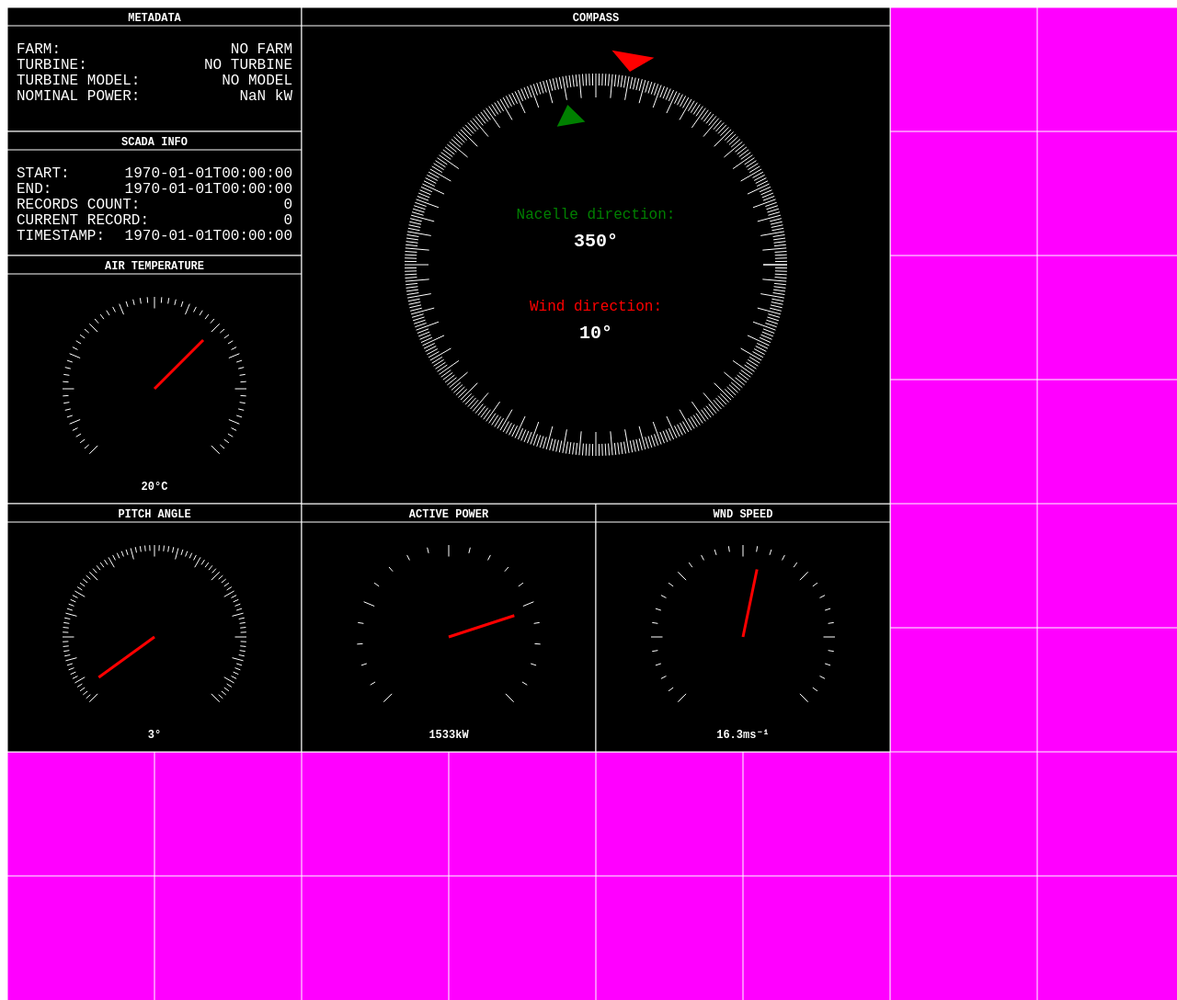
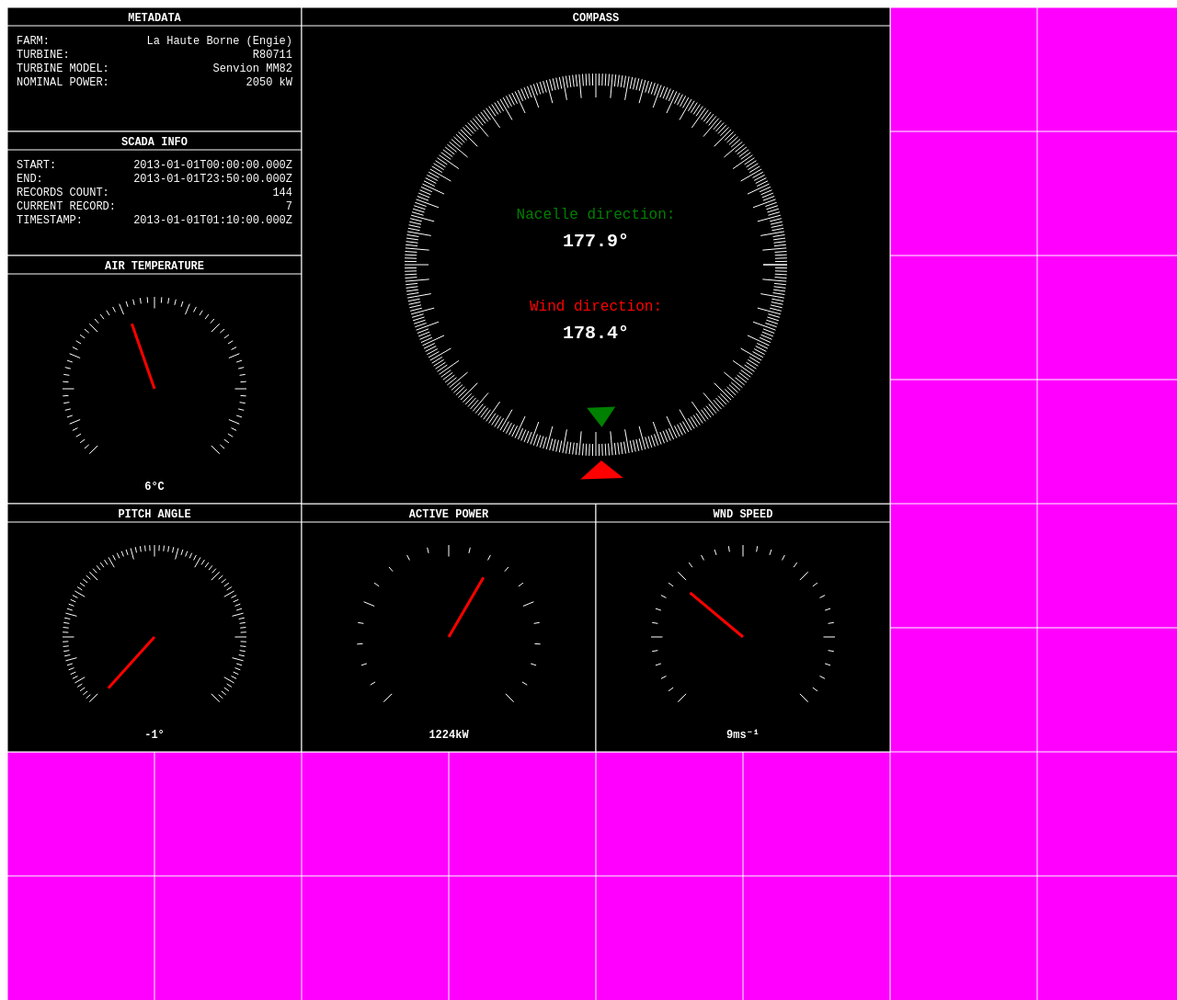
Before and after one commit to jtremesay/scadaplayer, a website built with Vite: page index.html in a window 1280 px wide. Shown: the top 1088 px of the page at 92% size. Built offline with nearby package versions, Linux system fonts and the light colour scheme.

Commit message:
ami atiom from scda without erreor !!!

```diff
--- a/index.html
+++ b/index.html
@@ -14,10 +14,10 @@
       <label for="metadata">Metadata:</label>
       <textarea id="metadata" cols="90" rows="10">
 {
-  farm: "La Haute Borne (Engie)",
-  turbine: "R80711",
-  model: "Senvion MM82",
-  nominal_power: 2050
+  "farm": "La Haute Borne (Engie)",
+  "turbine": "R80711",
+  "turbine_model": "Senvion MM82",
+  "nominal_power": 2050
 }
       </textarea>
     </p>
--- a/src/main.ts
+++ b/src/main.ts
@@ -1,3 +1,47 @@
+interface ScadaRecord {
+  timestamp: Date
+  wind_speed: number
+  wind_direction: number
+  air_temperature: number
+  nacelle_direction: number
+  active_power: number
+  pitch_angle: number
+}
+
+
+interface Metadata {
+  farm: string | null
+  turbine: string | null
+  turbine_model: string | null
+  nominal_power: number | null
+}
+
+function parse_scada(scada: string): ScadaRecord[] {
+  let lines = scada.split("\n")
+
+  // Parse headers
+  let lut: Record<string, number> = {}
+  lines[0].split(",").forEach((value, i) => {
+    lut[value] = i
+  })
+  lines.splice(0, 1)
+
+  return lines.map((value) => value.trim()).filter((value) => value.length).map((line) => {
+    let values = line.split(",")
+
+    return {
+      timestamp: new Date(values[lut["timestamp"]]),
+      wind_speed: Number.parseFloat(values[lut["wind_speed"]]),
+      wind_direction: Number.parseFloat(values[lut["wind_direction"]]),
+      air_temperature: Number.parseFloat(values[lut["air_temperature"]]),
+      nacelle_direction: Number.parseFloat(values[lut["nacelle_direction"]]),
+      active_power: Number.parseFloat(values[lut["active_power"]]),
+      pitch_angle: Number.parseFloat(values[lut["pitch_angle"]]),
+    }
+  })
+}
+
+
 class Size {
   width: number
   height: number
@@ -33,6 +77,8 @@ class Widget {
   constructor(rect: Rect) {
     this.rect = rect
   }
+
+  update(_metadata: Metadata, _records: ScadaRecord[], _i: number) { }
 
   draw(ctx: CanvasRenderingContext2D) {
     ctx.save()
@@ -106,6 +152,7 @@ class Gauge extends DashboardItem {
   theta: number
   phase: number
   unit: string
+  precision: number
 
   constructor(label: string, min: number, max: number, grid_rect: Rect) {
     super(label, grid_rect)
@@ -117,6 +164,7 @@ class Gauge extends DashboardItem {
     this.theta = 3 * Math.PI / 2
     this.phase = (2 * Math.PI - this.theta) / 2 + Math.PI / 2
     this.unit = ""
+    this.precision = 0
   }
 
   draw(ctx: CanvasRenderingContext2D): void {
@@ -188,7 +236,7 @@ class Gauge extends DashboardItem {
     ctx.font = "bold 12px monospace";
     ctx.textAlign = "center"
     ctx.fillStyle = "white"
-    ctx.fillText(`${this.value}${this.unit}`, this.rect.size.width / 2, size.height - 15, this.rect.size.width)
+    ctx.fillText(`${this.value.toFixed(this.precision)}${this.unit}`, this.rect.size.width / 2, size.height - 15, this.rect.size.width)
 
     ctx.restore()
   }
@@ -198,7 +246,10 @@ class AirTemperatureGauge extends Gauge {
   constructor(grid_rect: Rect) {
     super("Air Temperature", -20, 40, grid_rect)
     this.unit = "°C"
-    this.value = 20
+  }
+
+  update(_metadata: Metadata, records: ScadaRecord[], i: number) {
+    this.value = records[i].air_temperature
   }
 }
 
@@ -206,7 +257,10 @@ class PitchAngleGauge extends Gauge {
   constructor(grid_rect: Rect) {
     super("Pitch angle", 0, 90, grid_rect)
     this.unit = "°"
-    this.value = 3
+  }
+
+  update(_metadata: Metadata, records: ScadaRecord[], i: number) {
+    this.value = records[i].pitch_angle
   }
 }
 
@@ -216,7 +270,10 @@ class ActivePowerGauge extends Gauge {
     this.unit = "kW"
     this.short_tick_step = 100
     this.long_tick_step = 500
-    this.value = 1533
+  }
+
+  update(_metadata: Metadata, records: ScadaRecord[], i: number) {
+    this.value = records[i].active_power
   }
 }
 
@@ -224,7 +281,10 @@ class WindSpeedGauge extends Gauge {
   constructor(grid_rect: Rect) {
     super("Wnd speed", 0, 30, grid_rect)
     this.unit = "ms⁻¹"
-    this.value = 16.3
+  }
+
+  update(_metadata: Metadata, records: ScadaRecord[], i: number) {
+    this.value = records[i].wind_speed
   }
 }
 
@@ -234,8 +294,14 @@ class Compass extends DashboardItem {
 
   constructor(grid_rect: Rect) {
     super("Compass", grid_rect)
-    this.wind_direction = 10
-    this.nacelle_direction = 350
+    this.wind_direction = 0
+    this.nacelle_direction = 0
+  }
+
+  update(_metadata: Metadata, records: ScadaRecord[], i: number) {
+    let record = records[i]
+    this.nacelle_direction = record.nacelle_direction
+    this.wind_direction = record.wind_direction
   }
 
   draw(ctx: CanvasRenderingContext2D): void {
@@ -341,8 +407,8 @@ class Compass extends DashboardItem {
 
     ctx.fillStyle = "white"
     ctx.font = "bold 20px monospace"
-    ctx.fillText(`${this.nacelle_direction}°`, center.x, center.y - 20)
-    ctx.fillText(`${this.wind_direction}°`, center.x, center.y + 80)
+    ctx.fillText(`${this.nacelle_direction.toFixed(1)}°`, center.x, center.y - 20)
+    ctx.fillText(`${this.wind_direction.toFixed(1)}°`, center.x, center.y + 80)
 
     ctx.restore()
   }
@@ -365,16 +431,16 @@ class BoxInfo extends DashboardItem {
     super.draw(ctx)
 
     ctx.save()
-    ctx.translate(this.rect.position.x, this.rect.position.y + 50)
+    ctx.translate(this.rect.position.x, this.rect.position.y + 40)
 
 
     this.entries.forEach((entry, i) => {
-      ctx.font = "16px monospace"
+      ctx.font = "12px monospace"
       ctx.textAlign = "left"
       ctx.fillStyle = "white"
-      ctx.fillText(entry.label.toUpperCase() + ":", 10, i * 17, this.rect.size.width)
+      ctx.fillText(entry.label.toUpperCase() + ":", 10, i * 15, this.rect.size.width)
       ctx.textAlign = "right"
-      ctx.fillText(entry.value, this.rect.size.width - 10, i * 17, this.rect.size.width)
+      ctx.fillText(entry.value, this.rect.size.width - 10, i * 15, this.rect.size.width)
     })
 
     ctx.restore()
@@ -386,14 +452,13 @@ class MetadataBoxInfo extends BoxInfo {
     super("Metadata", [], grid_rect)
   }
 
-  draw(ctx: CanvasRenderingContext2D): void {
+  update(metadata: Metadata, _records: ScadaRecord[], _i: number) {
     this.entries = [
-      { label: "Farm", value: "NO FARM" },
-      { label: "Turbine", value: "NO TURBINE" },
-      { label: "Turbine model", value: "NO MODEL" },
-      { label: "Nominal power", value: `${Number.NaN} kW` }
+      { label: "Farm", value: metadata.farm ?? "N/A" },
+      { label: "Turbine", value: metadata.turbine ?? "N/A" },
+      { label: "Turbine model", value: metadata.turbine_model ?? "N/A" },
+      { label: "Nominal power", value: `${metadata.nominal_power} kW` ?? "N/A" }
     ]
-    super.draw(ctx)
   }
 }
 
@@ -403,34 +468,59 @@ class ScadaBoxInfo extends BoxInfo {
 
   }
 
-  draw(ctx: CanvasRenderingContext2D): void {
+  update(_metadata: Metadata, records: ScadaRecord[], i: number) {
     this.entries = [
-      { label: "Start", value: "1970-01-01T00:00:00" },
-      { label: "End", value: "1970-01-01T00:00:00" },
-      { label: "Records count", value: "0" },
-      { label: "Current record", value: "0" },
-      { label: "Timestamp", value: "1970-01-01T00:00:00" },
+      { label: "Start", value: records[0].timestamp.toISOString() },
+      { label: "End", value: records[records.length - 1].timestamp.toISOString() },
+      { label: "Records count", value: records.length.toFixed() },
+      { label: "Current record", value: i.toFixed() },
+      { label: "Timestamp", value: records[i].timestamp.toISOString() },
     ]
-    super.draw(ctx)
   }
 }
 
 class Dashboard extends Widget {
   items: DashboardItem[]
+  metadata_item: MetadataBoxInfo
+  scada_item: ScadaBoxInfo
+  air_temperature_item: AirTemperatureGauge
+  pitch_angle_item: PitchAngleGauge
+  active_power_item: ActivePowerGauge
+  wind_speed_item: WindSpeedGauge
+  compass_item: Compass
 
   constructor() {
     super(new Rect(new Point(0, 0), new Size(1920, 1080)))
-    this.items = [
-      new MetadataBoxInfo(new Rect(new Point(0, 0), new Size(2, 1))),
-      new ScadaBoxInfo(new Rect(new Point(0, 1), new Size(2, 1))),
-      new AirTemperatureGauge(new Rect(new Point(0, 2), new Size(2, 2))),
-      new PitchAngleGauge(new Rect(new Point(0, 4), new Size(2, 2))),
-      new ActivePowerGauge(new Rect(new Point(2, 4), new Size(2, 2))),
-      new WindSpeedGauge(new Rect(new Point(4, 4), new Size(2, 2))),
-      new Compass(
-        new Rect(new Point(2, 0), new Size(4, 4))
-      ),
-    ]
+    this.items = []
+
+    this.metadata_item = new MetadataBoxInfo(new Rect(new Point(0, 0), new Size(2, 1)))
+    this.items.push(this.metadata_item)
+
+    this.scada_item = new ScadaBoxInfo(new Rect(new Point(0, 1), new Size(2, 1)))
+    this.items.push(this.scada_item)
+
+    this.air_temperature_item = new AirTemperatureGauge(new Rect(new Point(0, 2), new Size(2, 2)))
+    this.items.push(this.air_temperature_item)
+
+    this.pitch_angle_item = new PitchAngleGauge(new Rect(new Point(0, 4), new Size(2, 2)))
+    this.items.push(this.pitch_angle_item)
+
+    this.active_power_item = new ActivePowerGauge(new Rect(new Point(2, 4), new Size(2, 2)))
+    this.items.push(this.active_power_item)
+
+    this.wind_speed_item = new WindSpeedGauge(new Rect(new Point(4, 4), new Size(2, 2)))
+    this.items.push(this.wind_speed_item)
+
+    this.compass_item = new Compass(
+      new Rect(new Point(2, 0), new Size(4, 4))
+    )
+    this.items.push(this.compass_item)
+  }
+
+  update(metadata: Metadata, records: ScadaRecord[], i: number) {
+    this.items.forEach((item) => {
+      item.update(metadata, records, i)
+    })
   }
 
   draw(ctx: CanvasRenderingContext2D) {
@@ -464,11 +554,15 @@ class Dashboard extends Widget {
 }
 
 class Engine {
+  metadata: Metadata
+  records: ScadaRecord[]
   canvas: HTMLCanvasElement
   ctx: CanvasRenderingContext2D
   dashboard: Dashboard
 
-  constructor() {
+  constructor(metadata: Metadata, records: ScadaRecord[]) {
+    this.metadata = metadata
+    this.records = records
     this.canvas = document.getElementById("canvas")! as HTMLCanvasElement
     //this.canvas.width /= 2
     //this.canvas.height /= 2
@@ -476,10 +570,13 @@ class Engine {
     this.dashboard = new Dashboard()
   }
 
-  render() {
+  render(time: DOMHighResTimeStamp) {
+    if (this.records.length > 0) {
+      this.dashboard.update(this.metadata, this.records, Math.min(Math.floor(time / 1000), records.length - 1))
+    }
+
     this.ctx.save()
     this.ctx.scale(this.canvas.width / 1920, this.canvas.height / 1080) // Resize to 1920x1080
-
     this.dashboard.draw(this.ctx)
 
     this.ctx.restore()
@@ -491,50 +588,7 @@ class Engine {
   }
 }
 
-interface ScadaRecord {
-  timestamp: Date
-  wind_speed: number
-  wind_direction: number
-  air_temperature: number
-  nacelle_direction: number
-  active_power: number
-  pitch_angle: number
-}
-
-
-interface Metadata {
-  farm: string | null
-  turbine: string | null
-  turbine_model: string | null
-  nominal_power: number | null
-}
-
-function parse_scada(scada: string): ScadaRecord[] {
-  let lines = scada.split("\n")
-
-  // Parse headers
-  let lut: Record<string, number> = {}
-  lines[0].split(",").forEach((value, i) => {
-    lut[value] = i
-  })
-  lines.splice(0, 1)
-
-  return lines.map((line) => {
-    let values = line.split(",")
-    return {
-      timestamp: new Date(values[lut["timestamp"]]),
-      wind_speed: Number.parseFloat(values[lut["wind_speed"]]),
-      wind_direction: Number.parseFloat(values[lut["wind_direction"]]),
-      air_temperature: Number.parseFloat(values[lut["air_temperature"]]),
-      nacelle_direction: Number.parseFloat(values[lut["nacelle_direction"]]),
-      active_power: Number.parseFloat(values[lut["active_power"]]),
-      pitch_angle: Number.parseFloat(values[lut["pitch_angle"]]),
-    }
-  })
-}
-
-
-let records = parse_scada((document.getElementById("scada")! as HTMLTextAreaElement).value)
-
-const ui = new Engine()
+const metadata = JSON.parse((document.getElementById("metadata")! as HTMLTextAreaElement).value)
+const records = parse_scada((document.getElementById("scada")! as HTMLTextAreaElement).value)
+const ui = new Engine(metadata, records)
 ui.request_frame()
```
